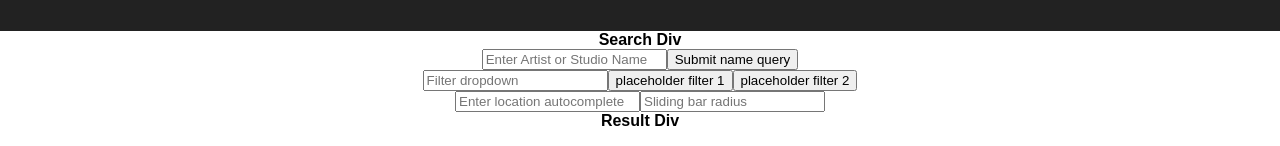
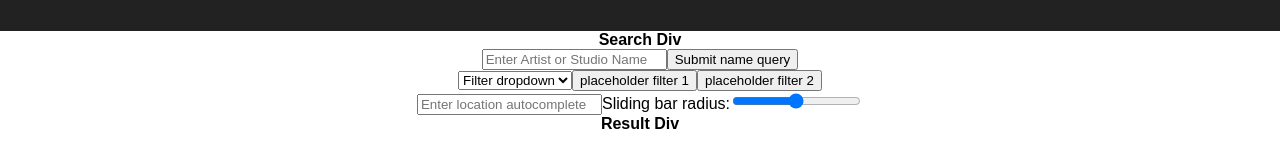
Before and after one commit to divecastro/inkindex-frontend, a React (Create React App) app: page / in a window 1280 px wide. Shown: the part 159-305 px from the top of the page. Built offline with nearby package versions, Linux system fonts and the light colour scheme; no server answers.

Commit message:
Added proper input types in preparation for adding redux

```diff
--- a/src/App.js
+++ b/src/App.js
@@ -18,14 +18,20 @@ class App extends Component {
           </div>
 
           <div className="Filter-set">
-            <input placeholder="Filter dropdown"></input>
-            <button>placeholder filter 1 </button>
+            <select>
+              <option value="todo">Style1</option>
+              <option value="todo">Style2</option>
+              <option selected value="todo">Filter dropdown</option>
+              <option value="todo">Stylen</option>
+            </select>
+            <button>placeholder filter 1</button>
             <button>placeholder filter 2 </button>
           </div>
 
           <div className="Location-input">
             <input placeholder="Enter location autocomplete"></input>
-            <input placeholder="Sliding bar radius"></input>
+            Sliding bar radius:
+            <input type="range" min="1" max="100" value="50" class="slider" id="myRange" />
           </div>
         </div>
 
--- a/src/ResultList.js
+++ b/src/ResultList.js
@@ -21,6 +21,7 @@ class ResultList extends Component {
         }.bind(this))
         .catch(function (error) {
             // handle error
+            //TODO Add proper error handling!!
             console.log(error);
         })
         .then(function () {
```
Also changed, not shown: src/actions/index.js (added), src/reducers/index.js (added).
